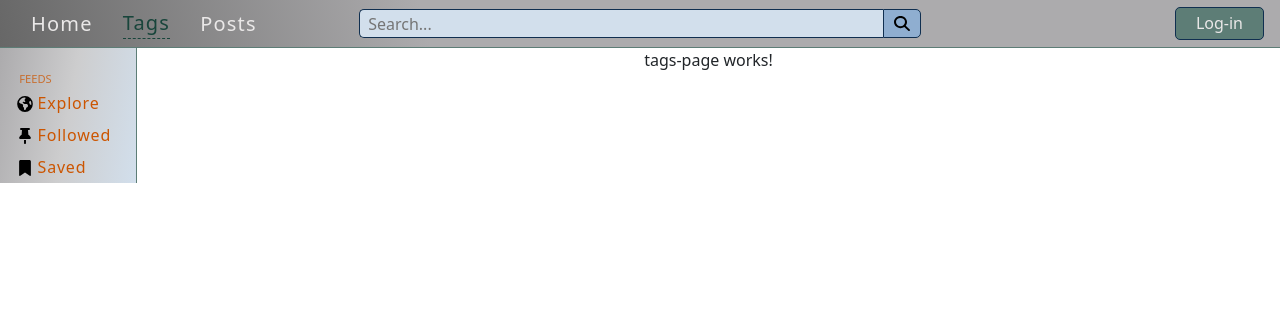
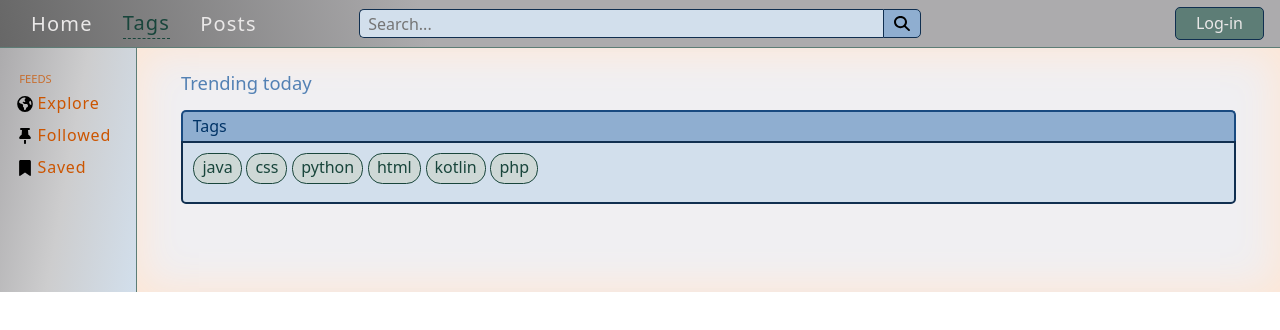
Before and after one commit to teodorpenevski/forum, an Angular app: page /tags in a window 1280 px wide. Shown: the top 330 px of the page. Built offline with nearby package versions, Linux system fonts and the light colour scheme.

Commit message:
Implemented tags page prototype

```diff
--- a/src/app/components/content-display/content-display.component.css
+++ b/src/app/components/content-display/content-display.component.css
@@ -77,6 +77,8 @@
 .group-content {
   width: 100%;
   height: fit-content;
+
+  overflow: auto;
 
   /* flexbox */
   display: flex;
--- a/src/app/pages/tags-page/tags-page.component.css
+++ b/src/app/pages/tags-page/tags-page.component.css
@@ -0,0 +1,73 @@
+main {
+  width: 100%;
+  min-height: 100%;
+  height: auto;
+
+  padding: 1.5rem 2.75rem;
+
+  box-sizing: border-box;
+
+  box-shadow: inset 0 0 2.5rem 0.25rem var(--color-accent-orange-lightest);
+
+  background-color: var(--color-background-light);
+
+  /* flexbox */
+  display: flex;
+  flex-direction: column;
+  justify-content: flex-start;
+  align-items: flex-start;
+}
+
+.page-heading {
+  /* grid-area: heading; */
+
+  width: auto;
+  height: 100%;
+
+  margin-bottom: 1rem;
+
+  color: var(--color-text-main);
+  opacity: 75%;
+  font-size: 1.15rem;
+}
+
+app-content-display {
+  width: 100%;
+  height: auto;
+
+  /* flexbox */
+  display: flex;
+  flex-direction: column;
+  justify-content: center;
+  align-items: center;
+}
+
+#trending-tags {
+  /* grid-area: tags; */
+  margin-bottom: 1rem;
+}
+
+#trending-posts {
+  /* grid-area: posts; */
+}
+
+#popular-tags {
+  /* grid-area: top-tags; */
+}
+
+.columns-aspect-80_20 {
+  width: 100%;
+  height: auto;
+
+  margin-bottom: 1rem;
+
+  /* grid */
+  display: grid;
+  grid-template-columns: calc(80% - 1.5rem/2) calc(20% - 1.5rem/2);
+  grid-template-rows: auto;
+  justify-content: center;
+  align-items: start;
+
+  column-gap: 1.5rem;
+  row-gap: 1rem;
+}
--- a/src/app/pages/tags-page/tags-page.component.html
+++ b/src/app/pages/tags-page/tags-page.component.html
@@ -1 +1,10 @@
-<p>tags-page works!</p>
+<main>
+
+  <h2 class="page-heading">
+    Trending today
+  </h2> <!-- .page-heading -->
+
+  <app-content-display id="trending-tags" [type]="'dropdown'" [displayHeading]="'Tags'"
+    [displayData]="trendingTags"></app-content-display>
+
+</main>
--- a/src/app/pages/tags-page/tags-page.component.ts
+++ b/src/app/pages/tags-page/tags-page.component.ts
@@ -1,4 +1,5 @@
 import { Component } from '@angular/core';
+import { DisplayData } from 'src/app/models/display-data';
 
 @Component({
   selector: 'app-tags-page',
@@ -7,4 +8,35 @@ import { Component } from '@angular/core';
 })
 export class TagsPageComponent {
 
+  trendingTags: Array<DisplayData> = [
+    {
+      heading: '',
+      data: [
+        {
+          type: 'tag',
+          name: "java"
+        },
+        {
+          type: 'tag',
+          name: "css"
+        },
+        {
+          type: 'tag',
+          name: "python"
+        }, {
+          type: 'tag',
+          name: "html"
+        },
+        {
+          type: 'tag',
+          name: "kotlin"
+        },
+        {
+          type: 'tag',
+          name: "php"
+        }
+      ]
+    }
+  ]
+
 }
--- a/src/styles.css
+++ b/src/styles.css
@@ -40,6 +40,7 @@ body {
 }
 
 app-root {
+  display: flex;
   width: 100%;
   min-height: 100%;
   height: auto;
@@ -57,7 +58,9 @@ p {
 }
 
 
-app-home-page {
+app-home-page,
+app-tags-page,
+app-posts-page {
   width: 100%;
   min-height: 100%;
   height: auto;
```
